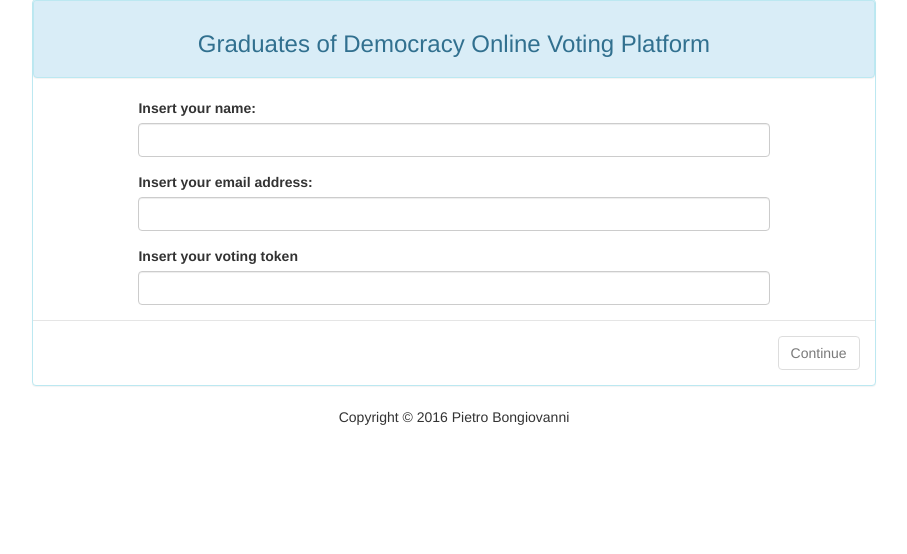
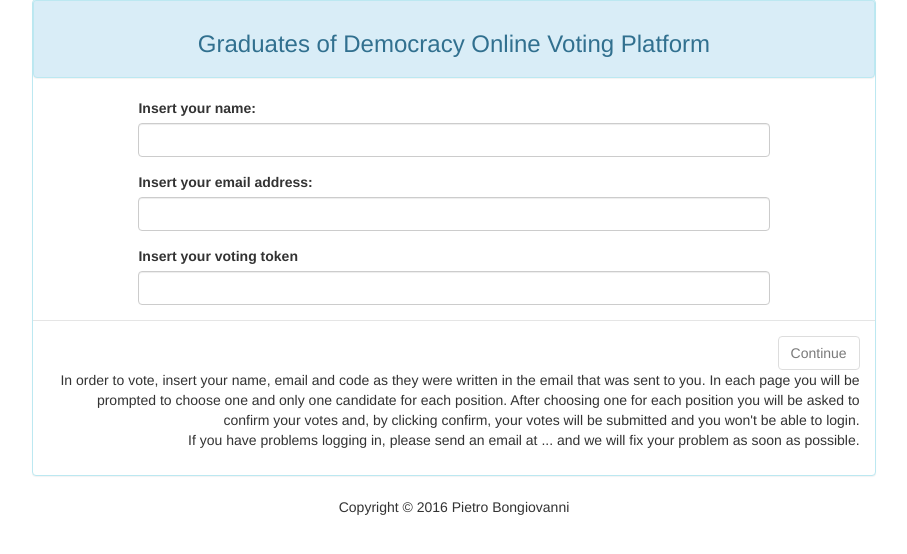
Before and after one commit to pgoodjohn/graduates-of-democracy-voting-platform, a PHP site: page / in a window 1280 px wide. Shown: the part 73-627 px from the top of the page, without its empty margins (186-1093 px from the left). Run offline with PHP 8.4, Linux system fonts and the light colour scheme; some libraries are stand-ins or nearby versions.

Commit message:
Added a brief description of the process to the login page, needs review

```diff
--- a/index.php
+++ b/index.php
@@ -46,6 +46,7 @@
 					<div class="modal-footer">
 						<button class="btn btn-default" type="submit" id="button" name="submit" value="continue">Continue</button>
 						</form>
+						<p>In order to vote, insert your name, email and code as they were written in the email that was sent to you. In each page you will be prompted to choose one and only one candidate for each position. After choosing one for each position you will be asked to confirm your votes and, by clicking confirm, your votes will be submitted and you won't be able to login.<br>If you have problems logging in, please send an email at ... and we will fix your problem as soon as possible.</p>
 					</div><!--MODAL FOOTER-->
 		</div>
 		<div class="col-sm-2"></div>
```
